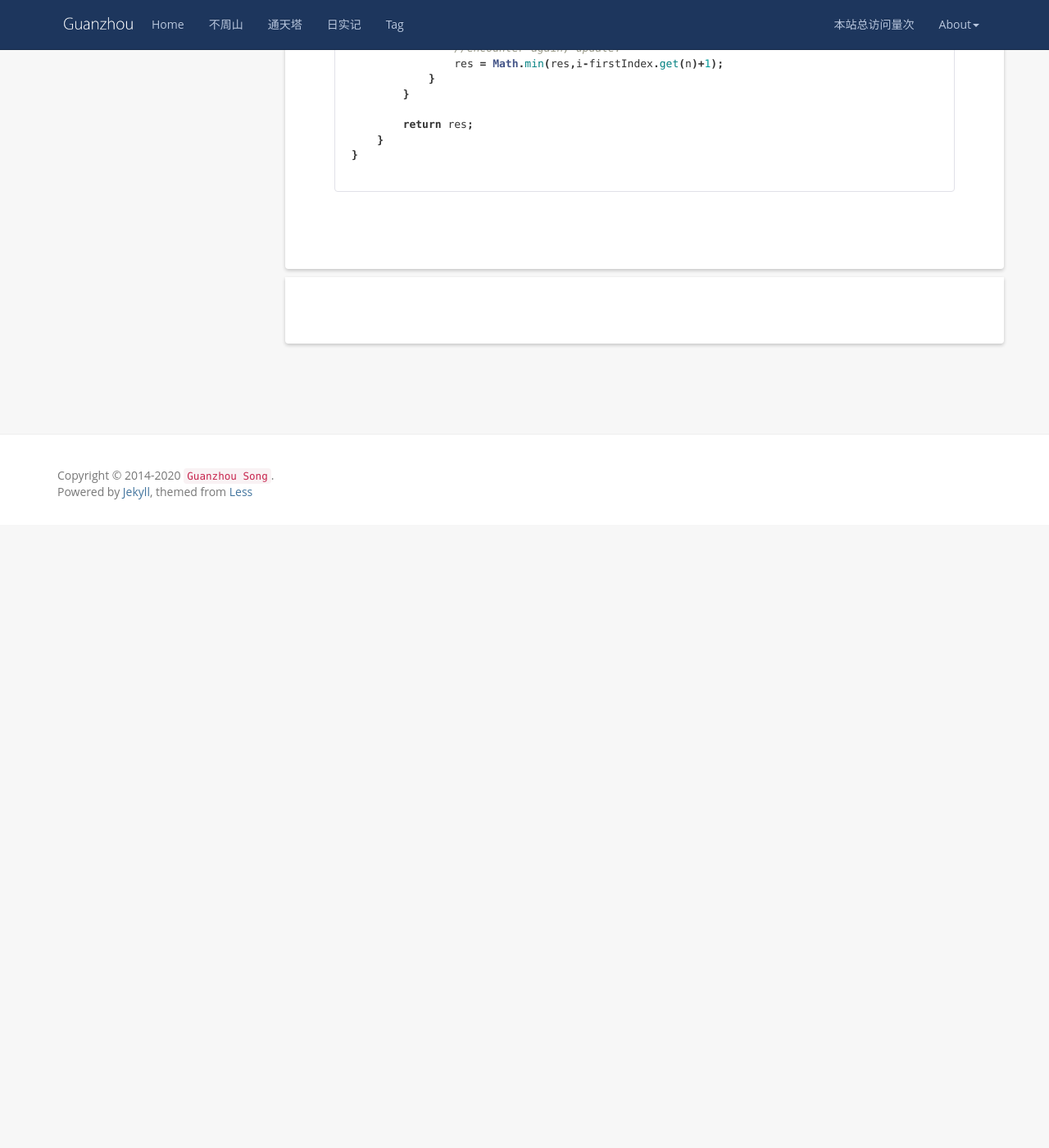
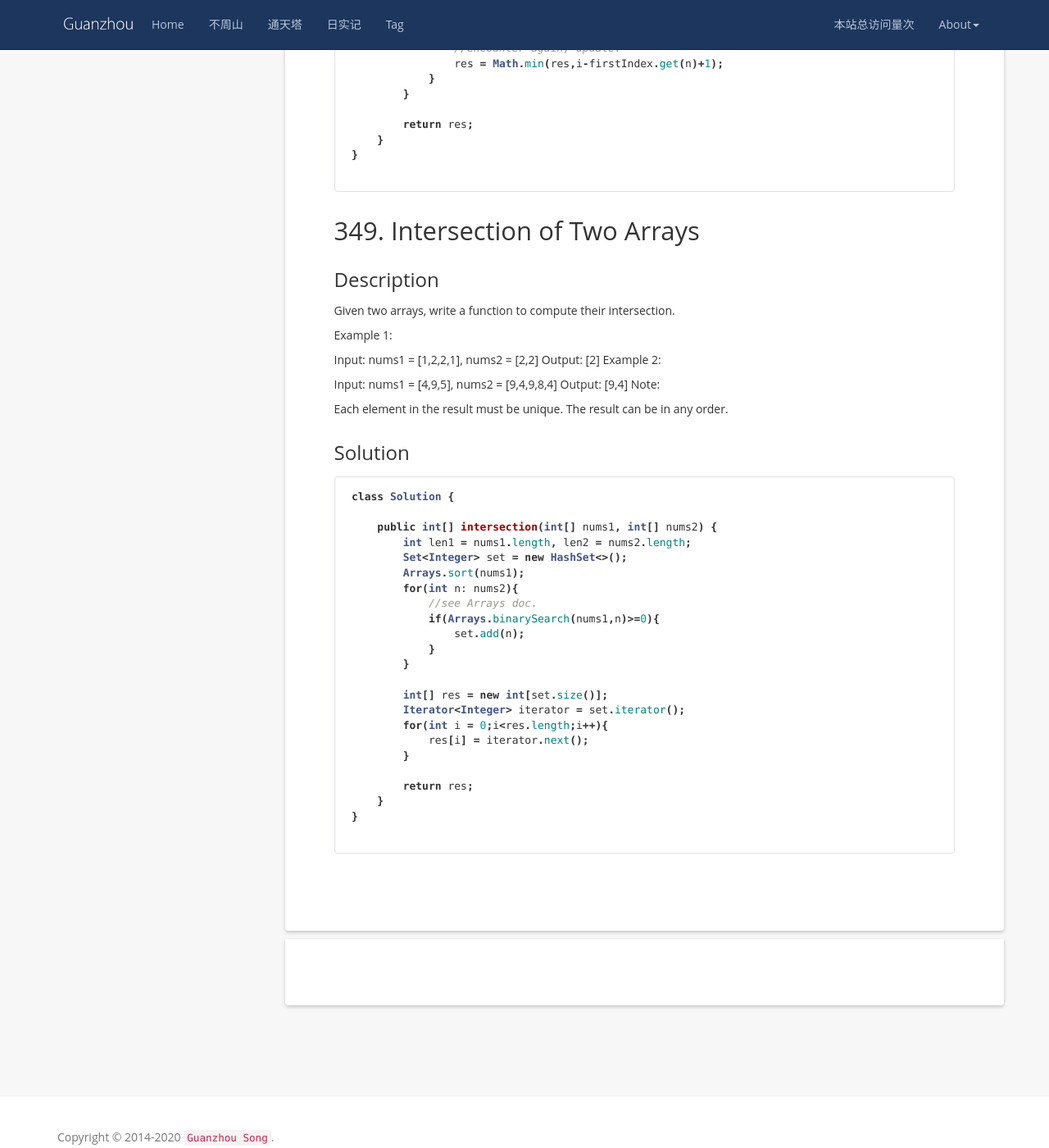
Before and after one commit to wangsimin04/GuanzhouSong.github.io, a Jekyll site: the page built from _posts/2020-01-01-LeetCode.md, in a window 1280 px wide and 1400 px high, scrolled down 9123 px. Shown: the whole window at 82% size. Built offline with Jekyll 4.4.1, drawn with Linux system fonts in a browser that asks for light colours; nearby versions of some CDN libraries; comment, search, counter and statistics services are not loaded; before the commit the page ends 9763 px from its top, so only the background shows below that.

Commit message:
Update 2020-01-01-LeetCode.md

````diff
--- a/_posts/2020-01-01-LeetCode.md
+++ b/_posts/2020-01-01-LeetCode.md
@@ -437,3 +437,47 @@ update the res = min(res, i - first[A[i]] + 1)
 }
 
 ```
+
+## 349. Intersection of Two Arrays
+### Description
+Given two arrays, write a function to compute their intersection.
+
+Example 1:
+
+Input: nums1 = [1,2,2,1], nums2 = [2,2]
+Output: [2]
+Example 2:
+
+Input: nums1 = [4,9,5], nums2 = [9,4,9,8,4]
+Output: [9,4]
+Note:
+
+Each element in the result must be unique.
+The result can be in any order.
+
+### Solution
+```java
+class Solution {
+
+    public int[] intersection(int[] nums1, int[] nums2) {
+        int len1 = nums1.length, len2 = nums2.length;
+        Set<Integer> set = new HashSet<>();
+        Arrays.sort(nums1);
+        for(int n: nums2){
+            //see Arrays doc.
+            if(Arrays.binarySearch(nums1,n)>=0){
+                set.add(n);
+            }
+        }
+
+        int[] res = new int[set.size()];
+        Iterator<Integer> iterator = set.iterator();
+        for(int i = 0;i<res.length;i++){
+            res[i] = iterator.next();
+        }
+
+        return res;
+    }
+}
+
+```
````
